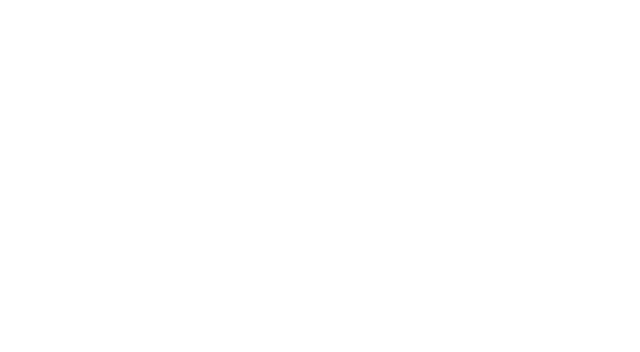
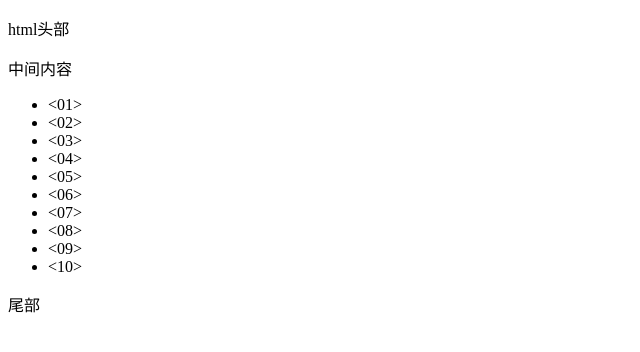
Before and after one commit to xiaofengQ/xiaofengQ.github.io, a plain HTML site: page index.html in a window 1280 px wide. Shown: the whole page, without its empty margins (0-640 px from the left). Drawn offline with Linux system fonts and the light colour scheme.

Commit message:
第一次更新

```diff
--- a/index.html
+++ b/index.html
@@ -3,9 +3,55 @@
 <head>
     <meta charset="UTF-8">
     <meta name="viewport" content="width=device-width, initial-scale=1.0">
-    <title>聚有材第一网页</title>
+    <title>网络1801-梁文京的网页</title>
 </head>
 <body>
-
+    <section>
+        <div>
+            <p>html头部</p>
+        </div>
+    </section>
+    <section>
+        <div>
+            <p>中间内容</p>
+            <ul id="neirong">
+                <li>
+                    <01></01>
+                </li>
+                <li>
+                    <02></02>
+                </li>
+                <li>
+                    <03></03>
+                </li>
+                <li>
+                    <04></04>
+                </li>
+                <li>
+                    <05></05>
+                </li>
+                <li>
+                    <06></06>
+                </li>
+                <li>
+                    <07></07>
+                </li>
+                <li>
+                    <08></08>
+                </li>
+                <li>
+                    <09></09>
+                </li>
+                <li>
+                    <10></10>
+                </li>
+            </ul>
+        </div>
+    </section>
+    <section>
+        <div>
+            <p>尾部</p>
+        </div>
+    </section>
 </body>
 </html>
```
